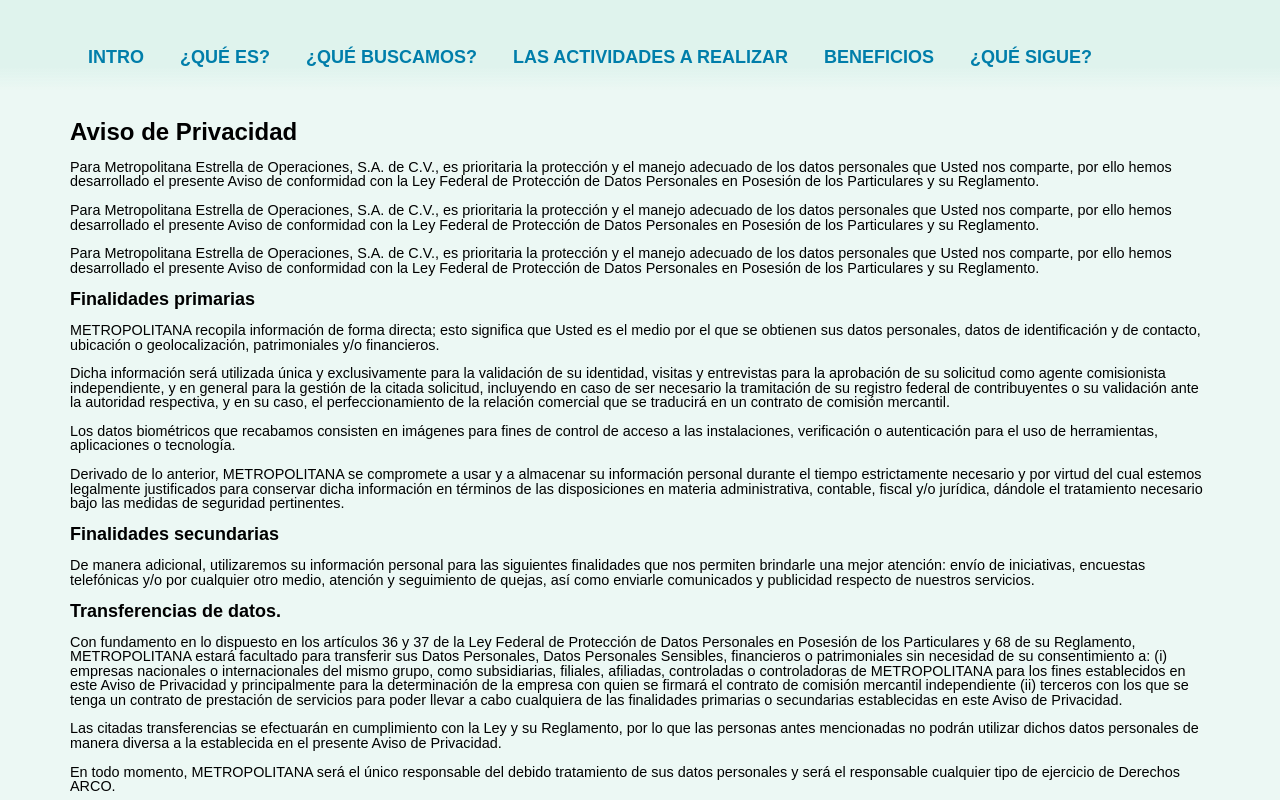
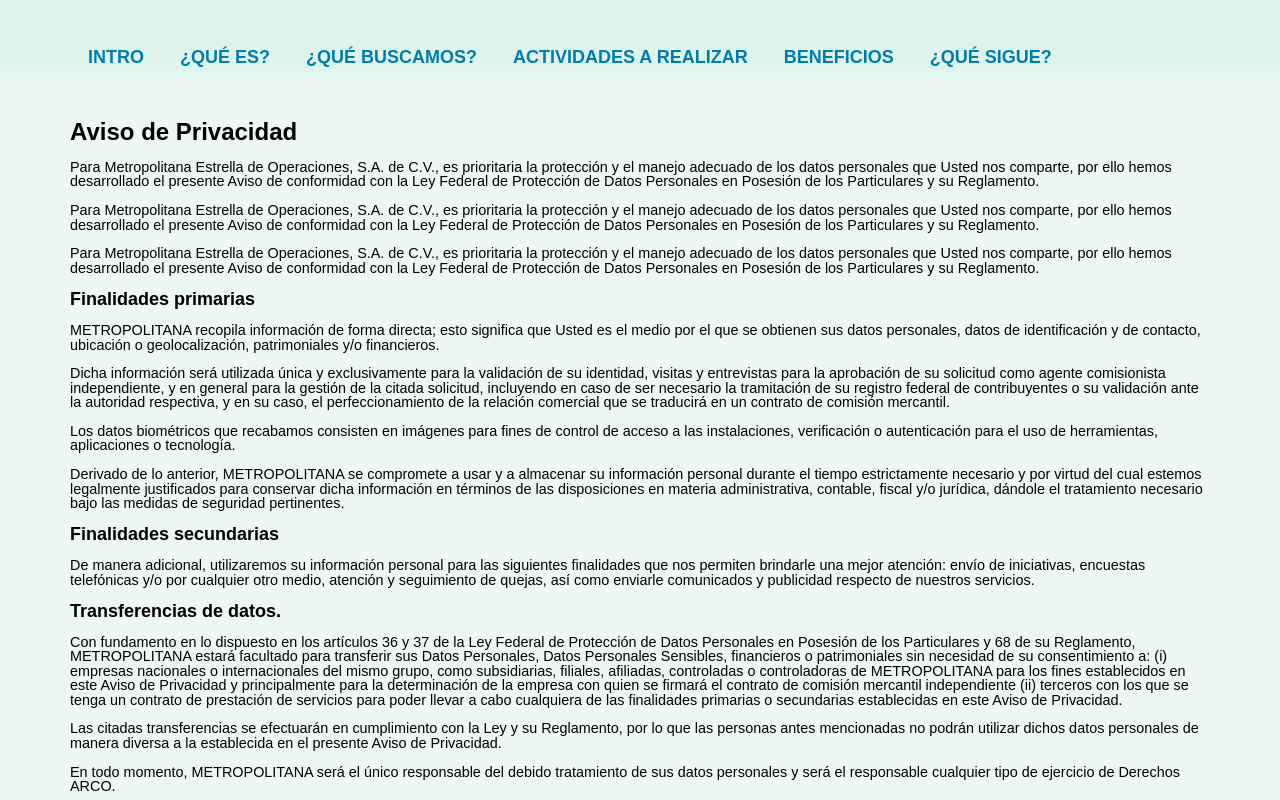
Before and after one commit to ulisesPicoLove/quieroserasesor-next, a Next.js app: page /privacidad in a window 1280 px wide. Shown: the top 800 px of the page. Built offline with nearby package versions, Linux system fonts and the light colour scheme.

Commit message:
Update Forms, Menu

```diff
--- a/components/AsesoresContainer.jsx
+++ b/components/AsesoresContainer.jsx
@@ -27,7 +27,7 @@
           </li>
           <li>
             <a className={styles["menu-item"]} href="/#actividades-a-realizar">
-              Las actividades a realizar
+              Actividades a Realizar
             </a>
           </li>
           <li>
--- a/components/HeaderAsesores.jsx
+++ b/components/HeaderAsesores.jsx
@@ -79,7 +79,7 @@
                     </div>
                     <a
                         className={styles["cta"]}
-                        href="https://forms.office.com/r/qN8MYHaMGN"
+                        href="https://forms.office.com/r/6MQ6DzPZFf"
                     >
                         ¿Quieres ser Asesor?
                     </a>
--- a/components/WhatsNext.jsx
+++ b/components/WhatsNext.jsx
@@ -35,7 +35,7 @@
             </h3>
             <a
                 className={`${styles["cta"]} ${styles["cta-dark"]}`}
-                href="https://forms.office.com/r/qN8MYHaMGN"
+                href="https://forms.office.com/r/6MQ6DzPZFf"
             >
                 Tu camino empieza aquí
             </a>
```
